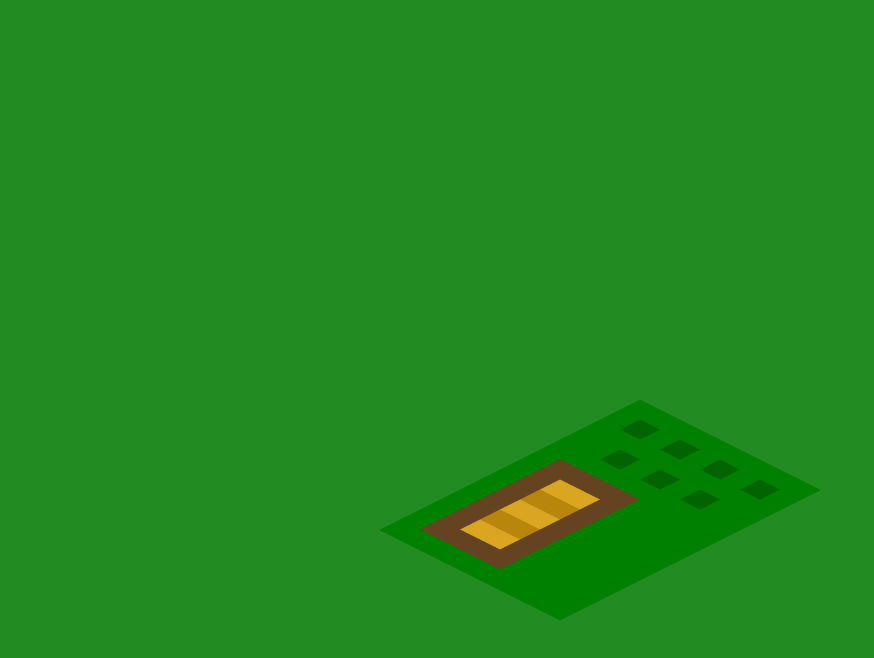
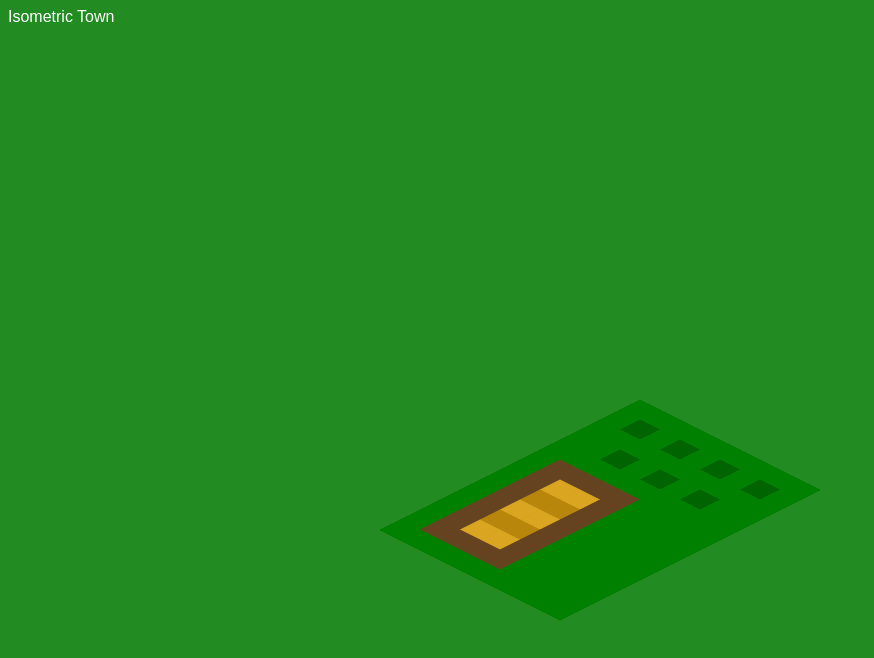
Before and after one commit to haykam821/Isometric-Town, a plain HTML site: page index.html in a window 1280 px wide. Shown: the whole page, without its empty margins (0-874 px from the left). Drawn offline with Linux system fonts and the light colour scheme.

Commit message:
Add game label to top-left corner

```diff
--- a/index.html
+++ b/index.html
@@ -8,10 +8,21 @@
 				margin: 0px;
 				overflow: hidden;
 			}
+
+			#label {
+				position: absolute;
+				top: 0px;
+				left: 0px;
+				padding: 8px;
+				color: white;
+				font-family: "Ubuntu", sans-serif;
+				font-weight: 500;
+			}
 		</style>
 	</head>
 
 	<body>
+		<span id="label">Isometric Town</span>
 		<canvas id="can">Upgrade</canvas>
 	</body>
 </html>
```
